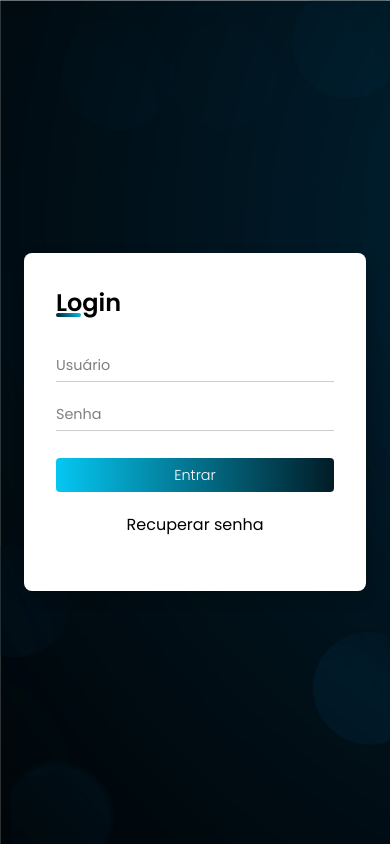
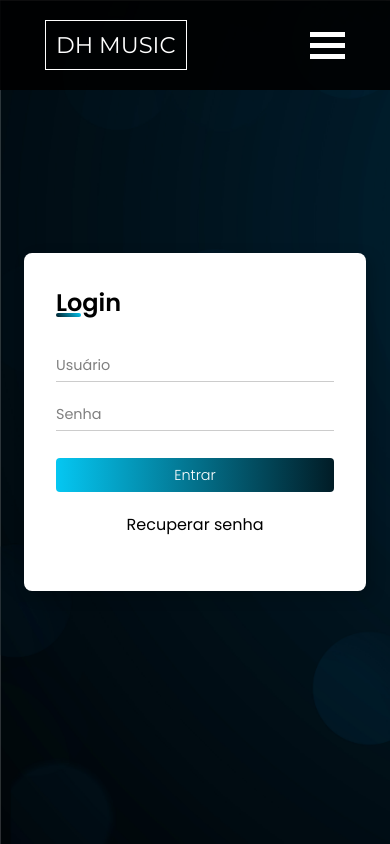
Before and after one commit to danfranca/Site_DhMusic, a plain HTML site: page login.html in a window 390 px wide. Drawn offline with Linux system fonts and the light colour scheme; some packages are replaced by stand-ins of ours; a script that the page names is missing.

Commit message:
feat: add header on login screen and fixing linear gradient on user profile

```diff
--- a/css/login.css
+++ b/css/login.css
@@ -4,6 +4,8 @@
     padding: 0;
     box-sizing: border-box;
     font-family: "Poppins", sans-serif;
+    text-decoration: none;
+    list-style: none;
   }
 
   body {
@@ -16,7 +18,83 @@
     display: flex;
     align-items: center;
     justify-content: center;
+
   }
+  main {
+    align-items: center;
+    justify-content: center;
+  }
+
+  header {
+    background-color: rgba(0, 0, 0, 0.877);
+    width: 100%;
+    position: absolute;
+    position: fixed;
+    top: 0;
+}
+
+.cabecalho {
+    display: flex;
+    justify-content: space-between;
+    align-items: center;
+    flex-wrap: wrap;
+    margin: 0 20px ;
+    padding: 20px 25px 20px 25px;
+    /* max-width: 1280px; */
+
+}
+
+.menu{
+    display: flex;
+    flex-wrap: wrap;
+    justify-content: center;
+    align-items: center;
+    gap: 30px;
+    font-family: 'Poppins', sans-serif;
+    /* background-color: blueviolet; */
+    font-size: 12pt;
+}
+
+.menu a:hover{
+    color: rgb(8, 247, 247);
+    transition: 0.3s;
+}
+
+.menu-itens {
+    color: white;
+}
+
+.logo-cabecalho p{
+    border: 1px solid white;
+    padding: 10px;
+    color: white;
+    font-family: 'Montserrat', sans-serif;
+    font-size: 17pt;
+}
+.logo-cabecalho{
+    display: flex;
+    align-items: center;
+    justify-content: center;
+    /* flex-wrap: wrap; */
+    gap: 30px;
+}
+
+.gif{
+    width: 60px;
+    height: 60px;
+}
+
+
+.icone {
+    width: 35px;
+    height: 5px;
+    background-color: rgb(255, 255, 255);
+    margin: 6px 0;
+  }
+
+.hamburg{
+    cursor: pointer;
+}
 
   main.container {
     background: white;
@@ -121,3 +199,33 @@
   .recuperar .senha :hover {
     color: blue !important;
   }
+  @media(max-width: 390px) {
+    .gif{
+        display: none;
+    }
+}
+
+@media (max-width: 670px){
+    .menu-lista{
+        display: none;
+        }
+    .hamburg{
+        display: visible;
+    }
+}
+
+@media (min-width: 671px){
+
+    .hamburg{
+        display: none;
+    }
+}
+
+
+@media (min-width: 1250px){
+    .background{
+        display: flex;
+        justify-content: center;
+        align-items: center;
+    }
+}
--- a/login.html
+++ b/login.html
@@ -12,7 +12,30 @@
     rel="stylesheet">
 </head>
 <body>
-    <main class="container">
+    <header>
+        <div class="cabecalho">
+            <div class="logo-cabecalho">
+                <a href="./index.html" id="home">
+                    <p>DH MUSIC</p>
+
+                </a>
+
+                <img class="gif" src="./img/gif/música-ondas-sonoras.gif" alt="">
+
+            </div>
+            <ul class="menu">
+                <li class="menu-lista"> <a class="menu-itens" href="./index.html"> HOME </a></li>
+                <div class="hamburg">
+                    <div class="icone"></div>
+                    <div class="icone"></div>
+                    <div class="icone"></div>
+                </div>
+            </ul>
+
+        </div>
+    </header>
+    <main class="container ">
+
         <h2>Login</h2>
         <form>
             <div class="campo-input">
@@ -31,6 +54,7 @@
         <div class="recuperar" >
             <link class="senha">Recuperar senha</link>
         </div>
+
     </main>
 </body>
 </html>
```
Also changed, not shown: css/usuario.css (+8 -2 lines).
